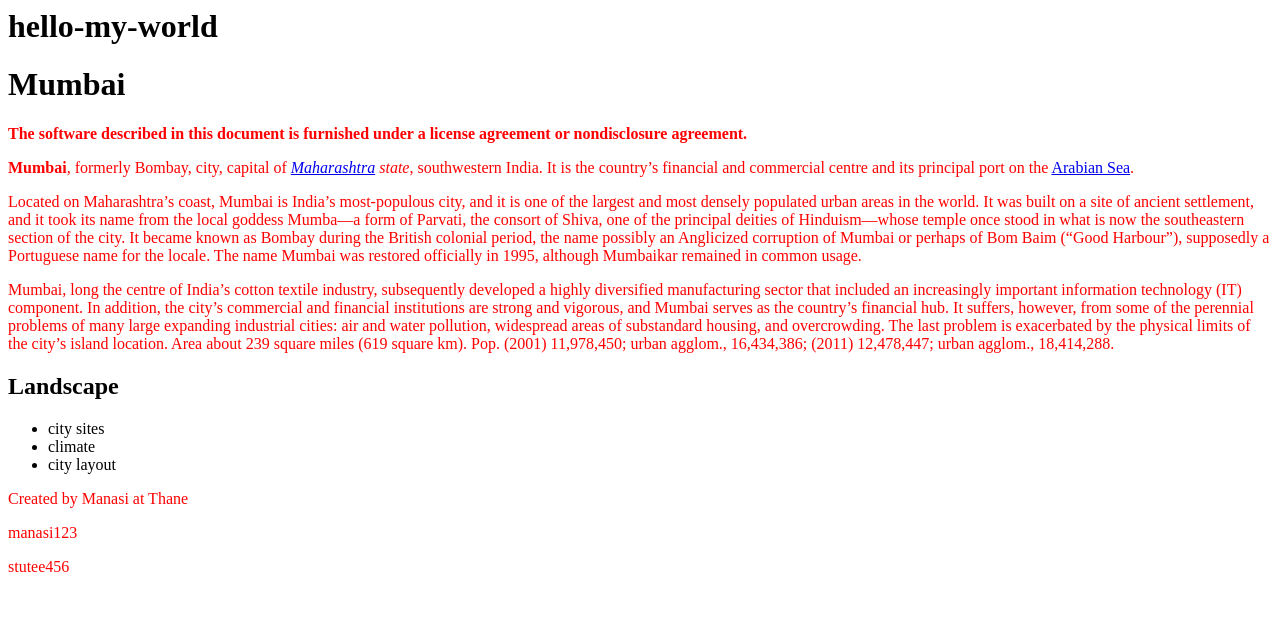
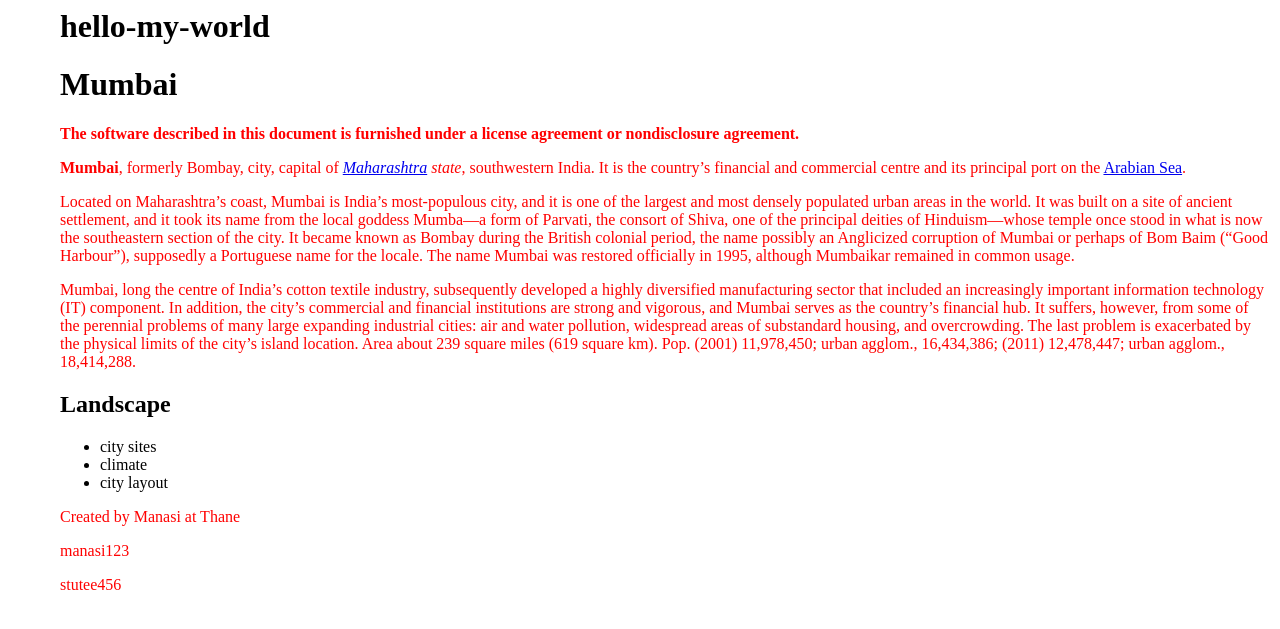
Before and after one commit to mpandhare/hello-my-world, a Jekyll site: the page built from index.md, in a window 1280 px wide. Shown: the top 629 px of the page. Built offline with Jekyll 4.4.1, drawn with Linux system fonts in a browser that asks for light colours; our own code applies the rules of GitHub Pages for plain Markdown files.

Commit message:
Update style.css

```diff
--- a/assets/CSS/style.css
+++ b/assets/CSS/style.css
@@ -1,2 +1,2 @@
-body{margine-left:60px;}
+body{margin-left:60px;}
 	p{color:red;}
```
